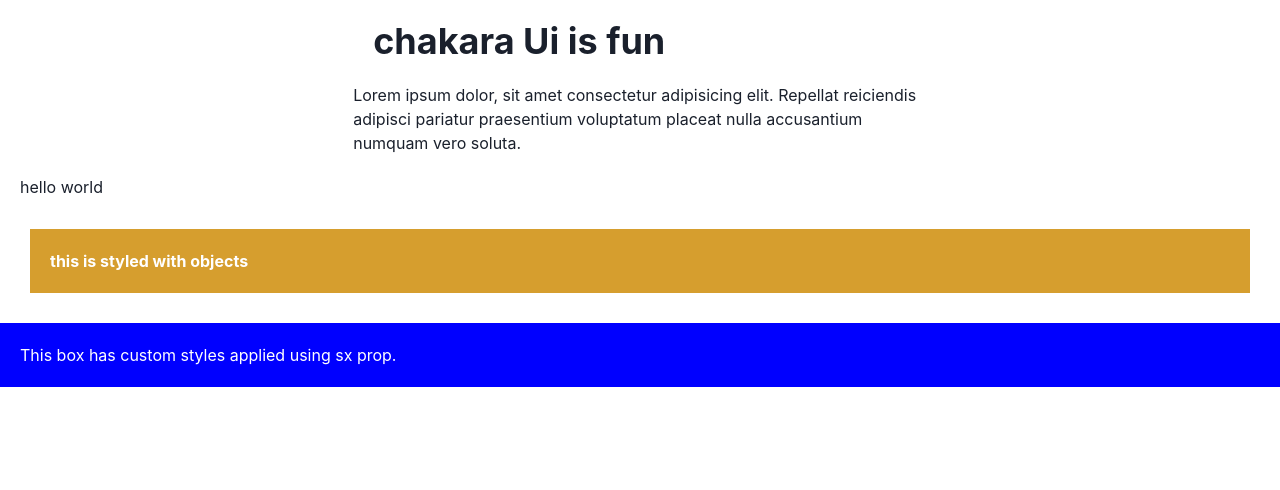
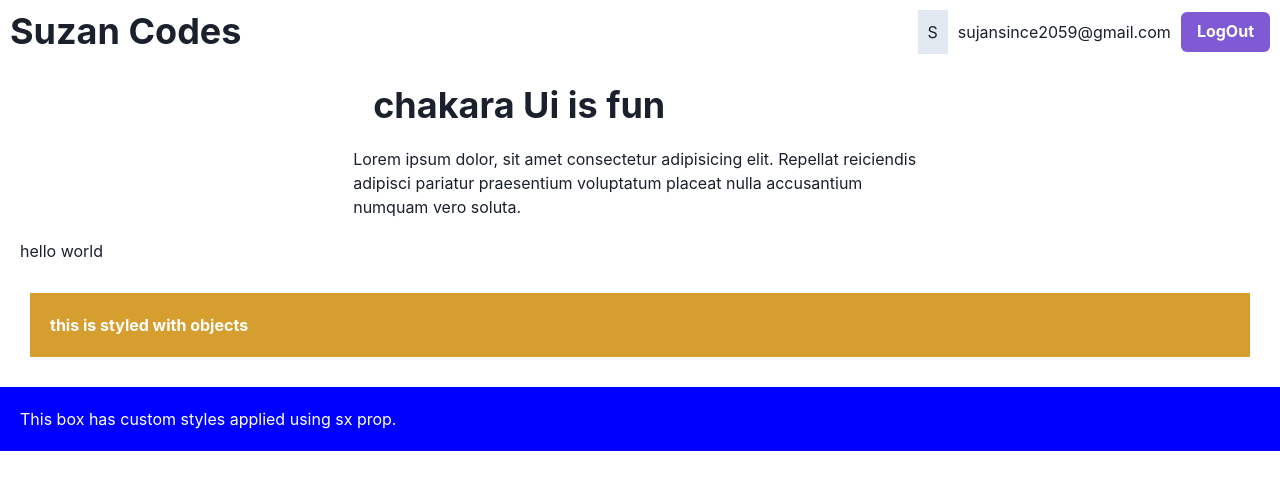
Before and after one commit to sujansince2003/TaskManagerUI-chakraUI, a React (Vite) app: page / in a window 1280 px wide. Shown: the top 490 px of the page. Built offline with nearby package versions, Linux system fonts and the light colour scheme.

Commit message:
build the nav

```diff
--- /dev/null
+++ b/Components/Nav.jsx
@@ -0,0 +1,31 @@
+import {
+  Flex,
+  Heading,
+  Spacer,
+  Box,
+  Text,
+  HStack,
+  Button,
+} from "@chakra-ui/react";
+
+function Nav() {
+  return (
+    <>
+      <Flex as={"nav"} p={"10px"} alignItems="center">
+        <Heading as={"h1"}>Suzan Codes</Heading>
+        <Spacer />
+        <HStack spacing="10px">
+          <Box p={"10px"} bg="gray.200">
+            S
+          </Box>
+          <Text>sujansince2059@gmail.com</Text>
+          <Button colorScheme="purple" fontWeight={"bold"}>
+            LogOut
+          </Button>
+        </HStack>
+      </Flex>
+    </>
+  );
+}
+
+export default Nav;
--- a/src/layouts/RootLayout.jsx
+++ b/src/layouts/RootLayout.jsx
@@ -1,9 +1,11 @@
-import { Outlet } from "react-router-dom"
+import { Outlet } from "react-router-dom";
+import Nav from "../../Components/Nav";
 
 export default function RootLayout() {
   return (
     <div>
+      <Nav />
       <Outlet />
     </div>
-  )
+  );
 }
```
